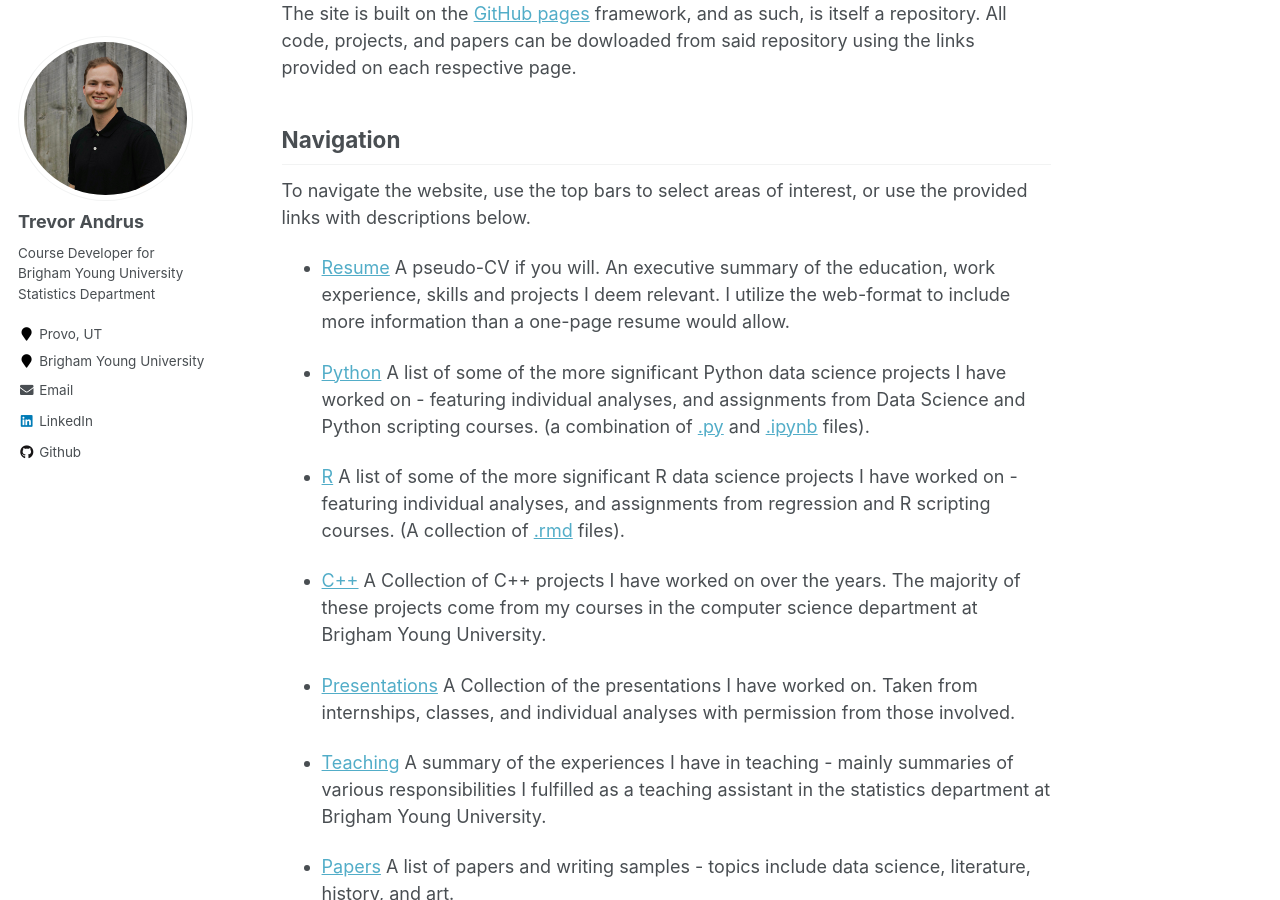
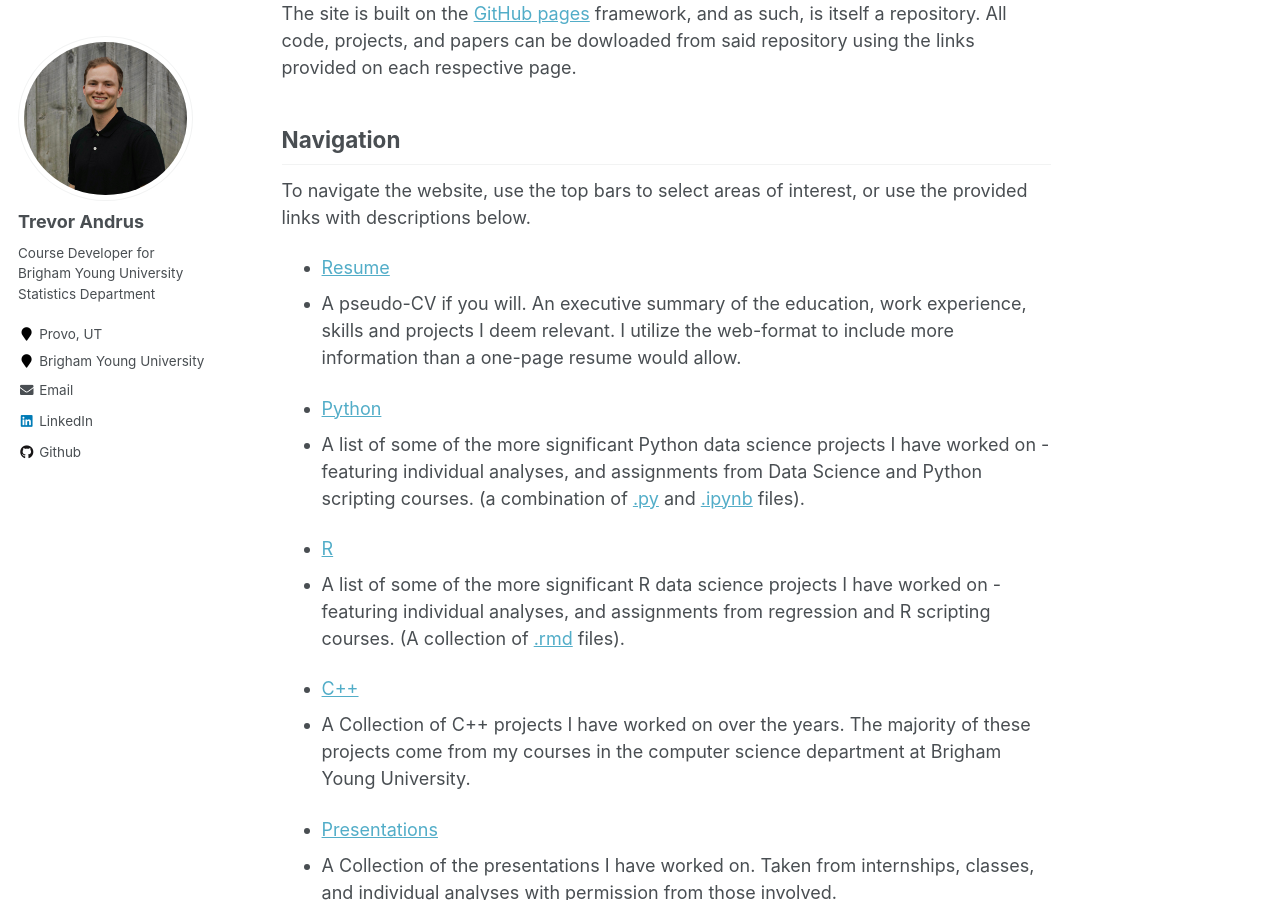
Before and after one commit to Andrustn/Andrustn.github.io, a Jekyll site: the page built from _pages/about.md, in a window 1280 px wide and 900 px high, scrolled down 577 px. Built offline with Jekyll 4.4.1, drawn with Linux system fonts in a browser that asks for light colours.

```diff
--- a/_pages/about.md
+++ b/_pages/about.md
@@ -19,25 +19,25 @@ The site is built on the [GitHub pages](https://pages.github.com) framework, and
 To navigate the website, use the top bars to select areas of interest, or use the provided links with descriptions below.
 
 * [Resume](/cv/)
-A pseudo-CV if you will. An executive summary of the education, work experience, skills and projects I deem relevant. I utilize the web-format to include more information than a one-page resume would allow.
+ - A pseudo-CV if you will. An executive summary of the education, work experience, skills and projects I deem relevant. I utilize the web-format to include more information than a one-page resume would allow.
 
 * [Python](/portfolio/)
-A list of some of the more significant Python data science projects I have worked on - featuring individual analyses, and assignments from Data Science and Python scripting courses. (a combination of [.py](https://fileinfo.com/extension/py) and [.ipynb](https://fileinfo.com/extension/ipynb) files).
+ - A list of some of the more significant Python data science projects I have worked on - featuring individual analyses, and assignments from Data Science and Python scripting courses. (a combination of [.py](https://fileinfo.com/extension/py) and [.ipynb](https://fileinfo.com/extension/ipynb) files).
 
 * [R](/portfolio/)
-A list of some of the more significant R data science projects I have worked on - featuring individual analyses, and assignments from regression and R scripting courses. (A collection of [.rmd](https://fileinfo.com/extension/rmd) files).
+ - A list of some of the more significant R data science projects I have worked on - featuring individual analyses, and assignments from regression and R scripting courses. (A collection of [.rmd](https://fileinfo.com/extension/rmd) files).
 
 * [C++](/portfolio/)
-A Collection of C++ projects I have worked on over the years. The majority of these projects come from my courses in the computer science department at Brigham Young University.
+ - A Collection of C++ projects I have worked on over the years. The majority of these projects come from my courses in the computer science department at Brigham Young University.
 
 * [Presentations](/year-archive/)
-A Collection of the presentations I have worked on. Taken from internships, classes, and individual analyses with permission from those involved.
+ - A Collection of the presentations I have worked on. Taken from internships, classes, and individual analyses with permission from those involved.
 
 * [Teaching](/teaching/)
-A summary of the experiences I have in teaching - mainly summaries of various responsibilities I fulfilled as a teaching assistant in the statistics department at Brigham Young University.
+ - A summary of the experiences I have in teaching - mainly summaries of various responsibilities I fulfilled as a teaching assistant in the statistics department at Brigham Young University.
 
 * [Papers](/publications/)
-A list of papers and writing samples - topics include data science, literature, history, and art.
+ - A list of papers and writing samples - topics include data science, literature, history, and art.
 
 
 ## Acknowledgements
```
